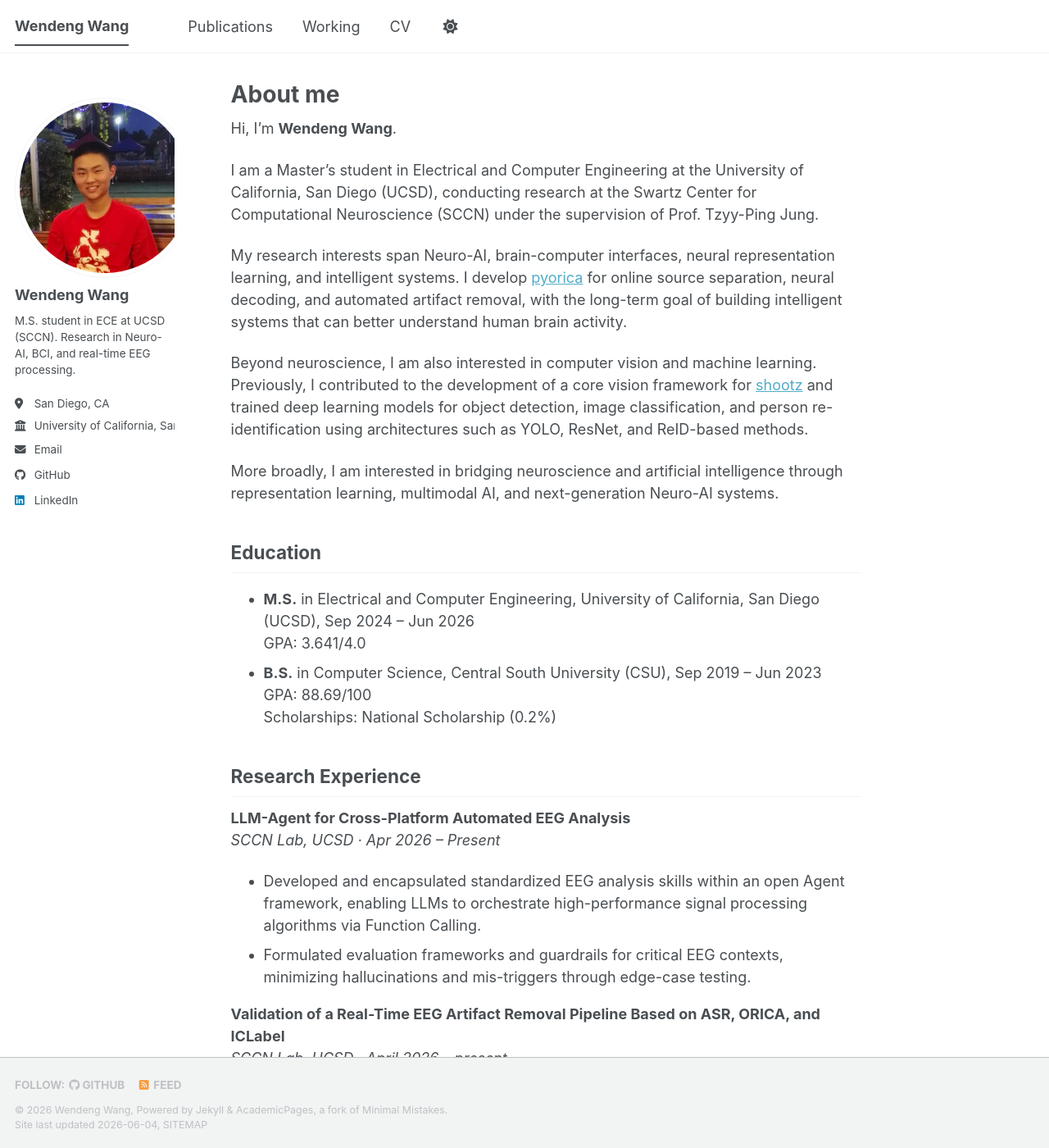
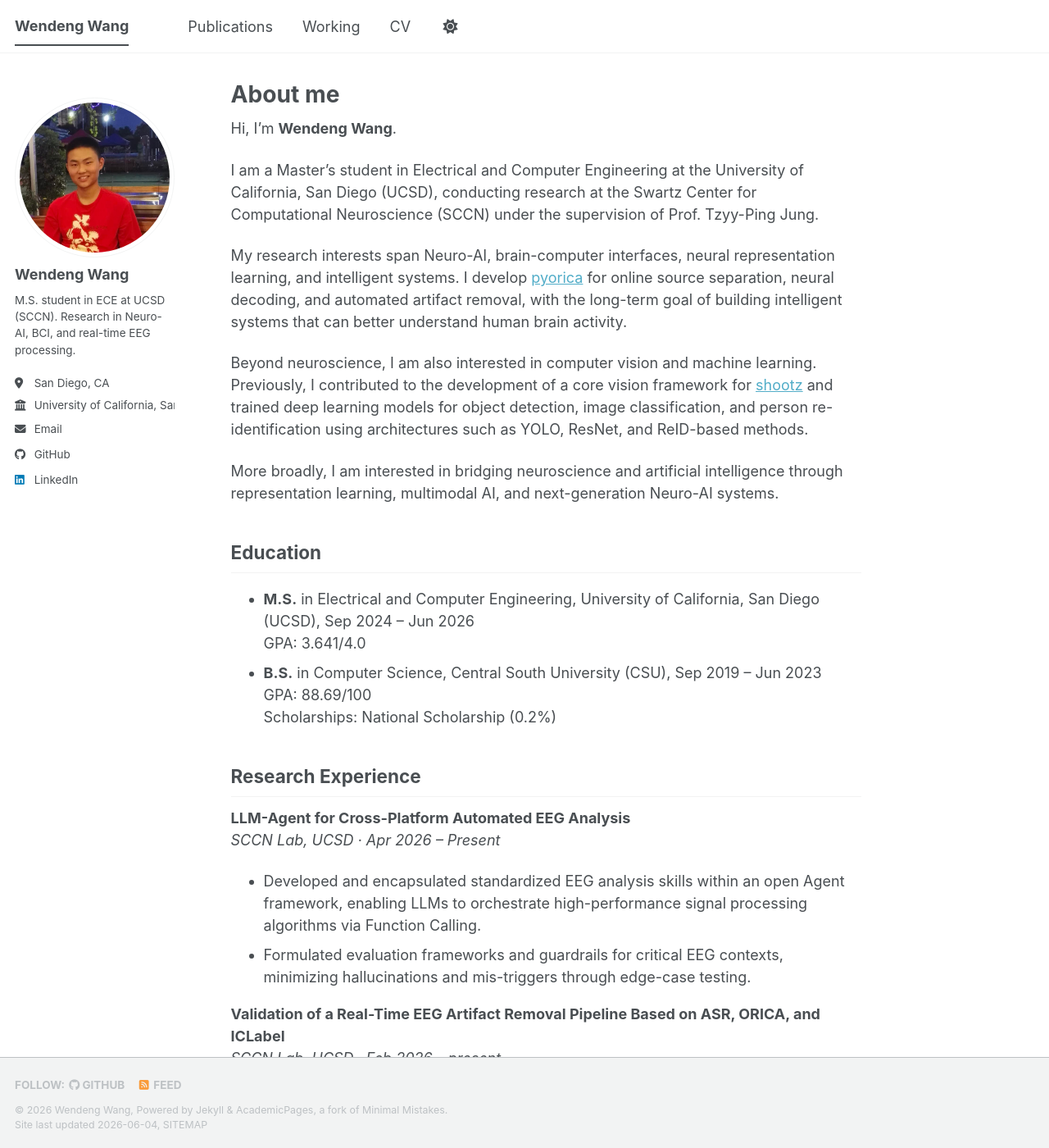
Before and after one commit to d-d-w404/Profile, a Jekyll site: the page built from _pages/about.md, in a window 1280 px wide and 1400 px high. Shown: the whole window at 82% size. Built offline with Jekyll 4.4.1, drawn with Linux system fonts in a browser that asks for light colours; a script bundle is joined from its source files by our own code; library files that are not in the unit come from our copies.

Commit message:
Fix split-screen avatar overlap with responsive sizing and stacked mobile layout.
Co-authored-by: Cursor <cursoragent@cursor.com>

```diff
--- a/_pages/about.md
+++ b/_pages/about.md
@@ -35,15 +35,15 @@ More broadly, I am interested in bridging neuroscience and artificial intelligen
 
 
 **Validation of a Real-Time EEG Artifact Removal Pipeline Based on ASR, ORICA, and ICLabel**
-*SCCN Lab, UCSD · April 2026 – present*
+*SCCN Lab, UCSD · Feb 2026 – present*
 
-* Replicated and validated Online Recursive ICA (ORICA) in Python against MATLAB implementations.
+* Implemented and evaluated the Online Recursive ICA (ORICA) algorithm in Python.
 * Engineered a production-ready package integrating ASR, ORICA, and extended ICLabel for real-time artifact removal and source visualization.
 * Validated the pipeline across multiple EEG datasets under diverse subject profiles and noise environments.
 
 **A Closed-Loop Real-Time EEG Framework with Adaptive Denoising and Online Learning for Emotion Classification**
 *SCCN Lab, UCSD · April 2025 – Oct 2025*
-*[12th International IEEE EMBS Conference on Neural Engineering (NER 2025), San Diego, CA · Nov 2025](https://cmsworkshops.com/NER2025/view_paper.php?PaperNum=1759)*[Download poster (PDF)](https://d-d-w404.github.io/Profile/files/wang-realtime-eeg-poster.pdf)
+*[12th International IEEE EMBS Conference on Neural Engineering (NER 2025), San Diego, CA · Nov 2025](https://cmsworkshops.com/NER2025/view_paper.php?PaperNum=1759)* · [Download poster (PDF)](https://d-d-w404.github.io/Profile/files/wang-realtime-eeg-poster.pdf)
 
 **CNN-Based Framework for Automated Athlete Motion Classification**
 *[Shootz](https://www.shootz.tech/), Central South University · Jun 2022 – Jun 2023*
--- a/_sass/layout/_sidebar.scss
+++ b/_sass/layout/_sidebar.scss
@@ -26,6 +26,9 @@
 
   @include breakpoint($large) {
     @include span(2 of 12);
+    max-width: 100%;
+    box-sizing: border-box;
+    overflow-x: hidden;
     opacity: 1;
     -webkit-transition: opacity 0.2s ease-in-out;
             transition: opacity 0.2s ease-in-out;
@@ -60,9 +63,11 @@
   }
 
   .author__avatar img {
-    width: 220px;
-    height: 220px;
+    display: block;
+    width: 100%;
+    height: auto;
     max-width: 220px;
+    margin: 0 auto;
     aspect-ratio: 1 / 1;
     object-fit: cover;
     border-radius: 50%;
@@ -158,24 +163,35 @@
   display: table-cell;
   vertical-align: top;
   width: 36px;
-  // set width only, for non-square avatars
-  // height: 36px;
+  max-width: 100%;
+
+  @media (max-width: 924px) {
+    display: block;
+    width: auto;
+    text-align: center;
+    margin-bottom: 1em;
+  }
 
   @include breakpoint($large) {
     display: block;
-    width: auto;
-    height: auto;
+    width: 100%;
+    max-width: 100%;
   }
 
   img {
-    width: 220px;
-    height: 220px;
-    max-width: 220px;
+    display: block;
+    width: 120px;
+    height: 120px;
+    max-width: 100%;
+    margin: 0 auto;
     aspect-ratio: 1 / 1;
     object-fit: cover;
     border-radius: 50%;
 
     @include breakpoint($large) {
+      width: 100%;
+      height: auto;
+      max-width: 220px;
       padding: 5px;
       border: 1px solid var(--global-border-color);
     }
@@ -188,6 +204,14 @@
   padding-left: 15px;
   padding-right: 25px;
   line-height: 1;
+
+  @media (max-width: 924px) {
+    display: block;
+    width: 100%;
+    padding-left: 0;
+    padding-right: 0;
+    text-align: center;
+  }
 
   @include breakpoint($large) {
     display: block;
@@ -248,6 +272,12 @@
     a {
       margin-bottom: 0;
     }
+  }
+
+  @media (max-width: 924px) {
+    display: block;
+    width: 100%;
+    text-align: center;
   }
 
   @include breakpoint($large) {
```
